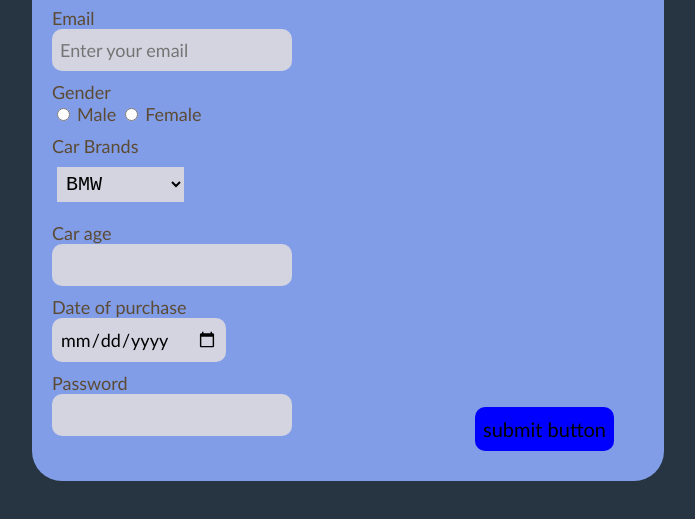
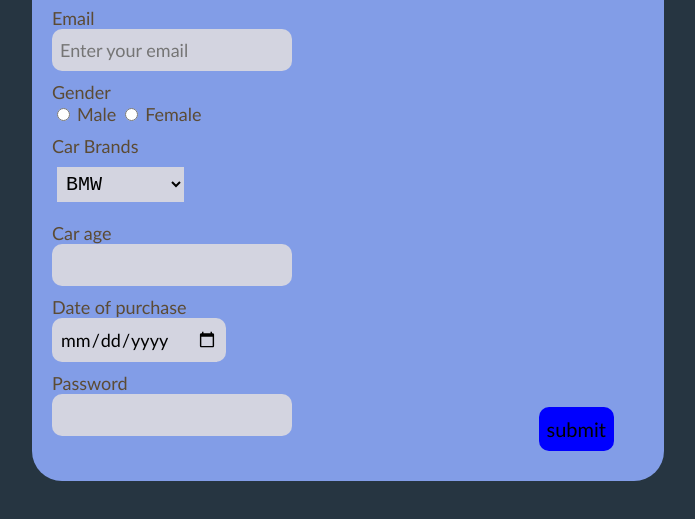
Before and after one commit to acciojob/signup-form-car-umeshchandra24, a website: page main.html in a window 1280 px wide. Shown: the part 167-686 px from the top of the page, without its empty margins (292-987 px from the left). Drawn offline with Linux system fonts and the light colour scheme.

Commit message:
final commit

```diff
--- a/main.html
+++ b/main.html
@@ -62,7 +62,7 @@
 				</div>
 			</div>
 			<div class="form-data">
-				<input type="button" id="submit" value="submit button">
+				<input type="submit" id="submit" value="submit">
 			</div>
 	</div>
 	</form>
```
